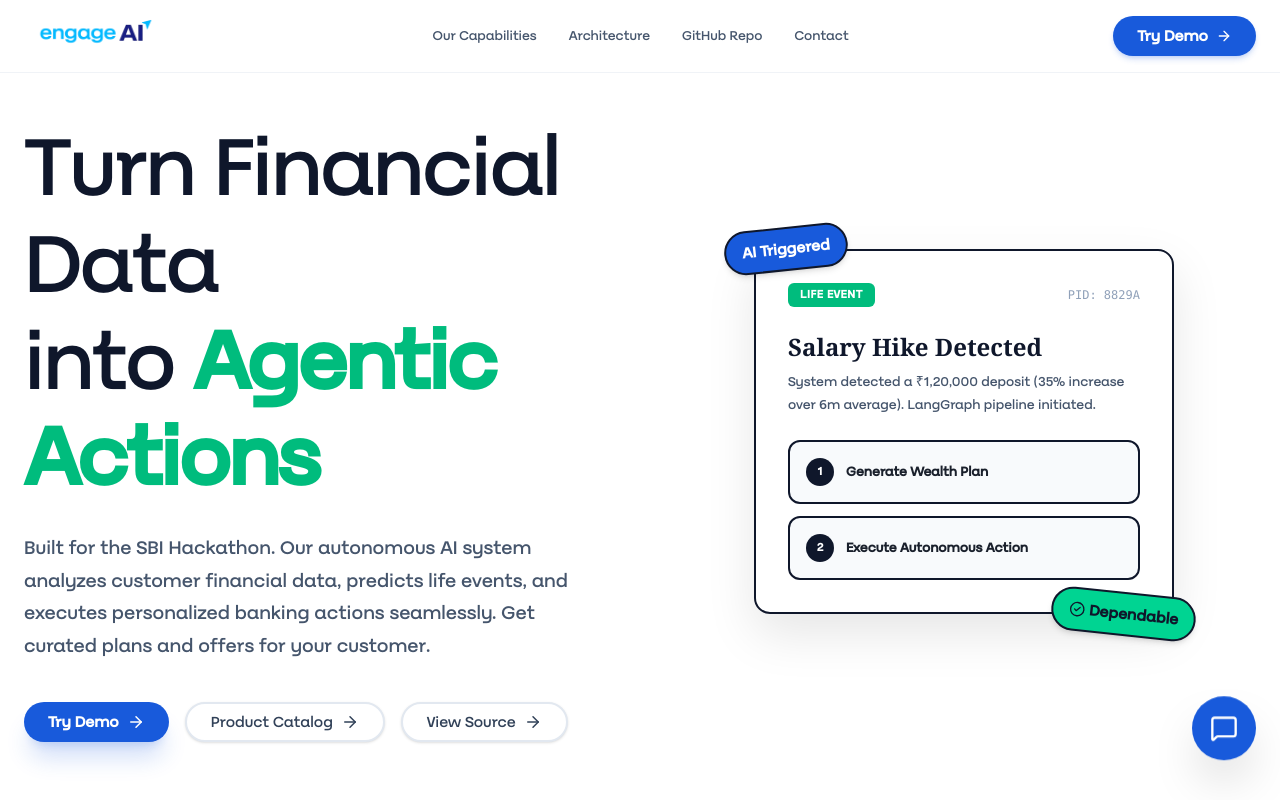
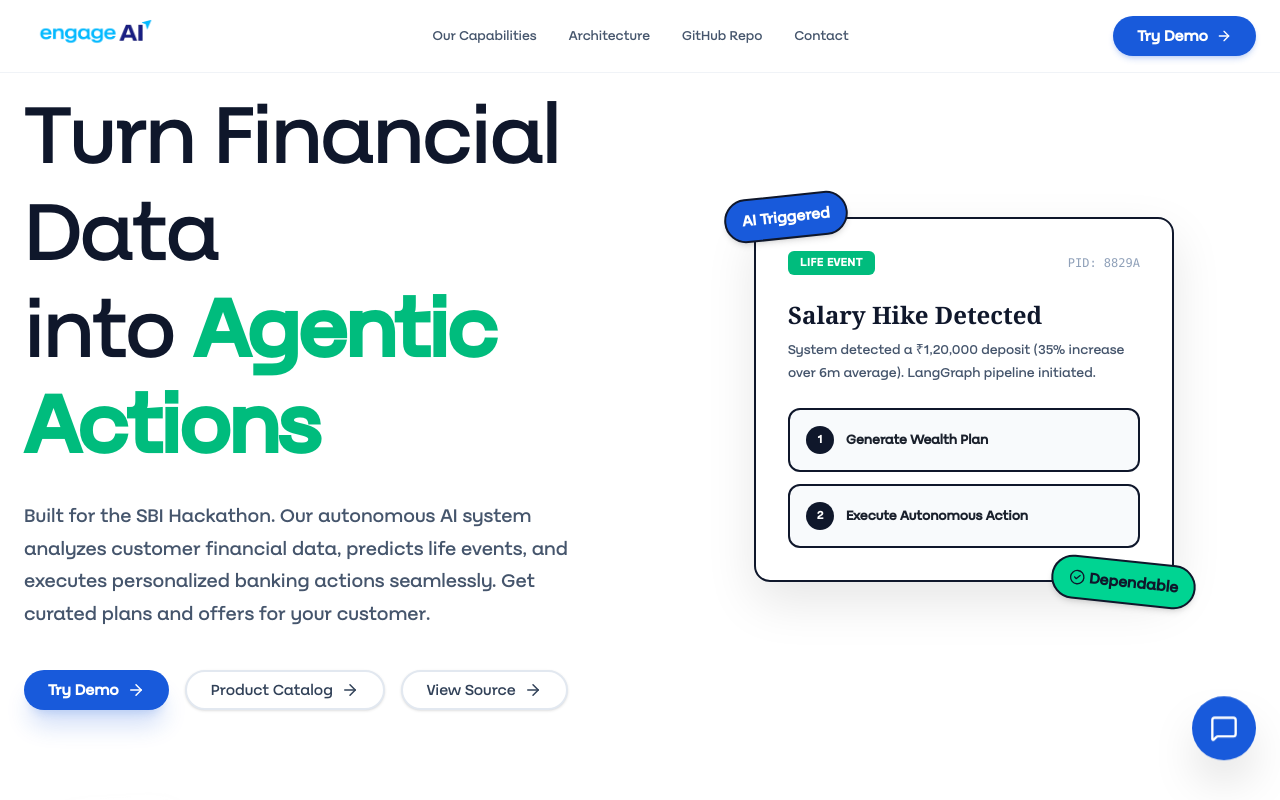
Before and after one commit to aaravgupta0202/engageAI, a React (Vite) app in the folder frontend/: page / in a window 1280 px wide. Shown: the top 800 px of the page. Built offline with nearby package versions, Linux system fonts and the light colour scheme.

Commit message:
Reduce top padding on hero section to decrease whitespace

```diff
--- a/frontend/src/pages/Landing.tsx
+++ b/frontend/src/pages/Landing.tsx
@@ -25,7 +25,7 @@ export default function Landing({ onNavigate }: { onNavigate: (page: string) =>
       </header>
 
       {/* Hero Section */}
-      <div className="w-full max-w-7xl mx-auto px-6 pt-8 md:pt-12 pb-4 md:pb-8 relative">
+      <div className="w-full max-w-7xl mx-auto px-6 pt-2 md:pt-4 pb-4 md:pb-8 relative">
         <div className="grid grid-cols-1 lg:grid-cols-2 gap-16 items-center">
           <div className="max-w-3xl">
             <h1 className="text-5xl sm:text-6xl md:text-7xl lg:text-[5.5rem] font-medium tracking-tight text-slate-900 mb-4 md:mb-6 leading-[1.1]">
```
